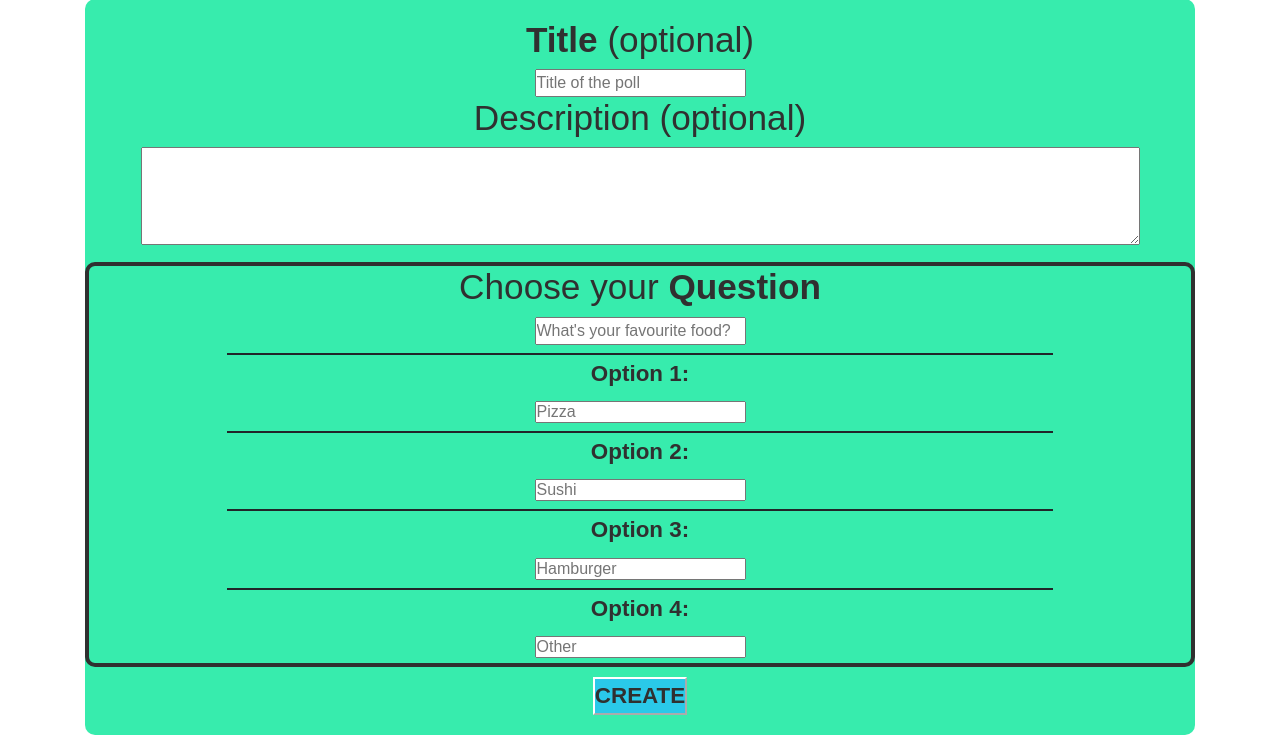
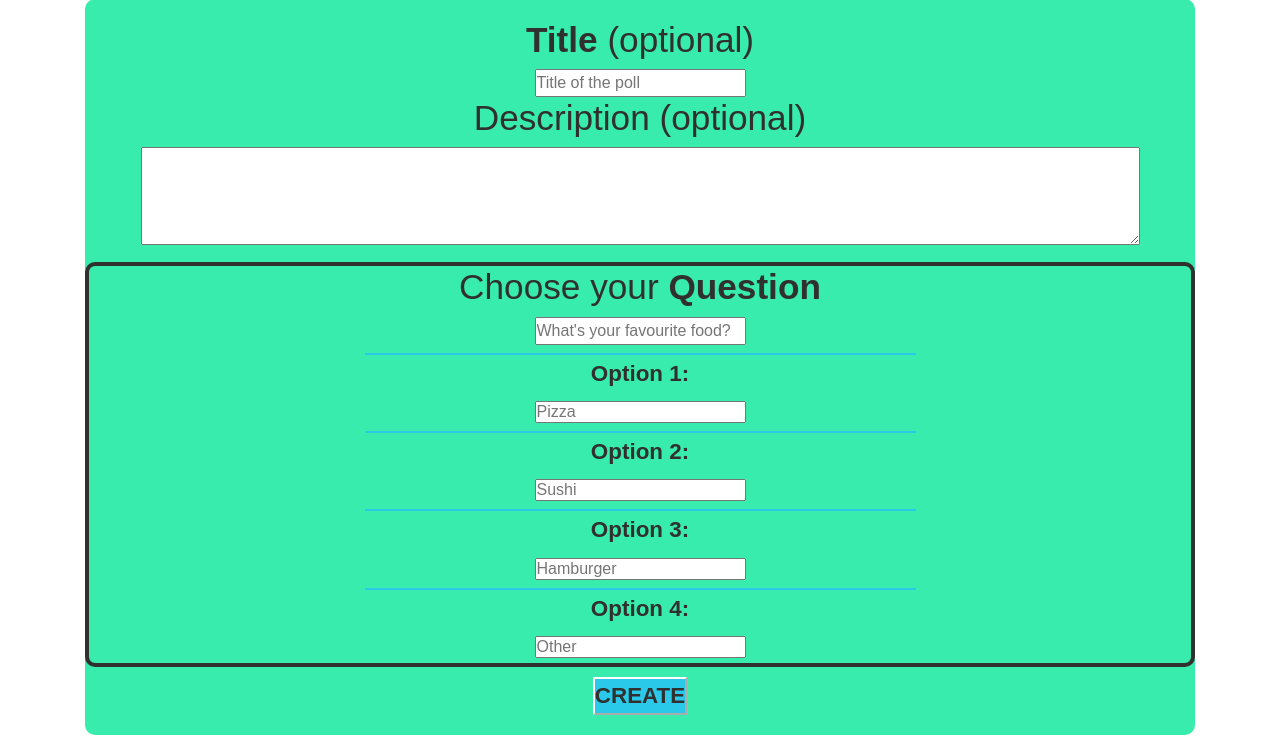
Before and after one commit to MircoSut/Flask-Polls-Webapp, a Flask app: page /create in a window 1280 px wide. Shown: the part 158-901 px from the top of the page. Run offline with Flask 3, Linux system fonts and the light colour scheme; a user stored in the database is signed in; some libraries are stand-ins or nearby versions.

Commit message:
Update searchbar js for title and description too

```diff
--- a/website/static/index.js
+++ b/website/static/index.js
@@ -29,7 +29,7 @@ document.addEventListener("DOMContentLoaded", function () {
   // Function to search and filter polls
   function searchPolls() {
     const searchTerm = searchInput.value.toLowerCase();
-    const pollElements = document.querySelectorAll(".poll");
+    const pollElements = document.querySelectorAll(".whole-poll");
 
     pollElements.forEach((pollElement) => {
       const pollText = pollElement.innerText.toLowerCase();
@@ -46,7 +46,7 @@ document.addEventListener("DOMContentLoaded", function () {
     searchInput.value = ""; // Reset the search input value
 
     // Show all the polls (remove any filters)
-    const pollElements = document.querySelectorAll(".poll");
+    const pollElements = document.querySelectorAll(".whole-poll");
     pollElements.forEach((pollElement) => {
       pollElement.style.display = "block";
     });
--- a/website/static/styles.css
+++ b/website/static/styles.css
@@ -73,10 +73,10 @@ form {
 .create-option::before {
     content: "";
     display:block;
-    width: 75%;
+    width: 50%;
     height:2px;
     margin: 0.5em auto 0;
-    background: currentColor;
+    background: var(--clr-accent2);
 }
 
 form h4 {
--- a/website/templates/create.html
+++ b/website/templates/create.html
@@ -12,6 +12,8 @@
         <div class="poll-information">
             <h4><strong>Title</strong> (optional)</h4>
             <input type="text"name="poll-title" placeholder="Title of the poll">
+            <!-- <h4>Add image (optional)</h4>
+            <input type="file" class="info__img" name="info_img"> -->
             <h4>Description (optional)</h4>
             <textarea class="poll-description" name="poll-description" rows="4" columns="50"></textarea>
         </div>
@@ -19,7 +21,6 @@
 
             <h4 class="build__question">Choose your <strong>Question</strong></h4>
             <input type="text" name="question" placeholder="What's your favourite food?">
-            <!-- <input type="file"> -->
 
             <div class="create-option">
                 <p class="build__options"><strong>Option 1:</strong></p>
```
